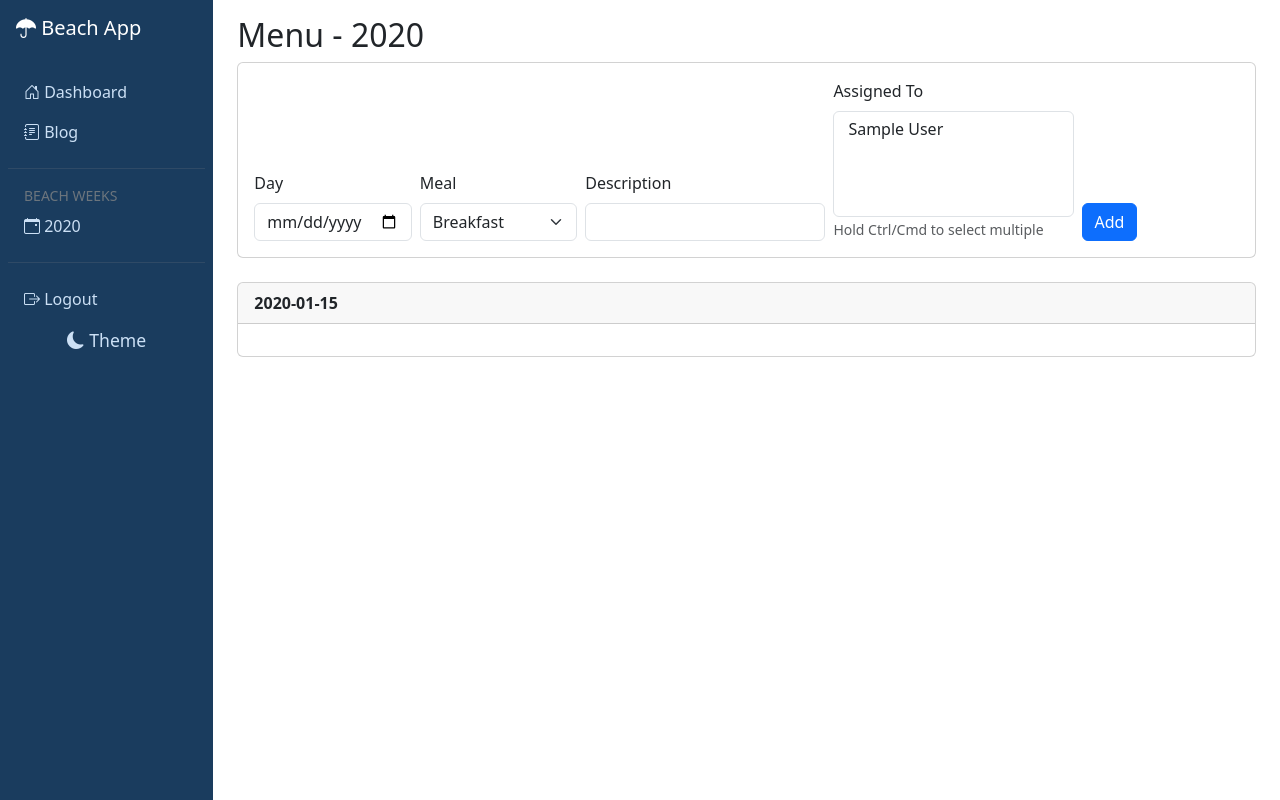
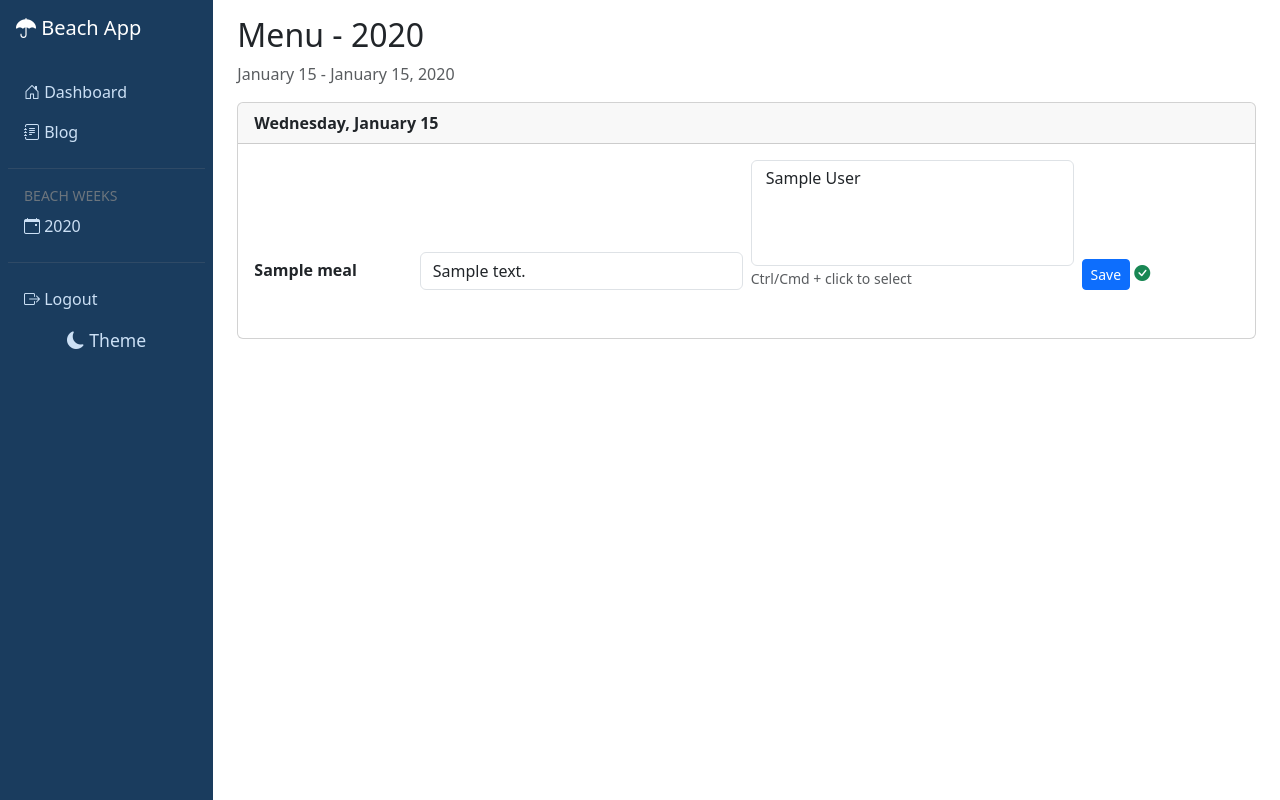
Before and after one commit to JamesMoore2090/beach-app-, a Flask app: template app/templates/admin/menu.html in a window 1280 px wide. Run offline with Flask 3, Linux system fonts and the light colour scheme; tables that the repository leaves empty hold one stand-in row (values such as "Sample post"); the template is opened without the code that fills it: values that come from a table or form of the project are taken from there, most other values are stand-ins (such as "Sample title", 1, 10 or a date in 2020).

Commit message:
Pre-populate menu page with beach week days and meal slots
First day shows only dinner, last day has no meals, all other days
show breakfast/lunch/dinner. Each slot has description and user
multi-select pre-filled with existing data. 60 tests passing.

Co-Authored-By: Claude Opus 4.6 (1M context) <noreply@anthropic.com>

```diff
--- a/app/templates/admin/menu.html
+++ b/app/templates/admin/menu.html
@@ -3,67 +3,45 @@
 
 {% block content %}
 <h2>Menu - {{ beach_week.year }}</h2>
+<p class="text-muted">{{ beach_week.start_date.strftime('%B %d') }} - {{ beach_week.end_date.strftime('%B %d, %Y') }}</p>
 
+{% for day_info in schedule %}
 <div class="card mb-4">
+    <div class="card-header"><strong>{{ day_info.date.strftime('%A, %B %d') }}</strong></div>
     <div class="card-body">
-        <form method="POST">
+        {% for meal in day_info.meals %}
+        {% set item = day_info.items[meal] %}
+        <form method="POST" class="mb-3 pb-3 {{ 'border-bottom' if not loop.last }}">
+            <input type="hidden" name="day" value="{{ day_info.date.isoformat() }}">
+            <input type="hidden" name="meal_type" value="{{ meal }}">
             <div class="row g-2 align-items-end">
                 <div class="col-md-2">
-                    <label for="day" class="form-label">Day</label>
-                    <input type="date" class="form-control" id="day" name="day" required>
+                    <label class="form-label fw-bold">{{ meal | capitalize }}</label>
+                </div>
+                <div class="col-md-4">
+                    <input type="text" class="form-control" name="description"
+                           placeholder="What's cooking?"
+                           value="{{ item.description if item else '' }}">
+                </div>
+                <div class="col-md-4">
+                    <select class="form-select" name="assigned_users" multiple>
+                        {% for u in users %}
+                        <option value="{{ u.id }}"
+                            {{ 'selected' if item and u in item.assigned_users }}>{{ u.name }}</option>
+                        {% endfor %}
+                    </select>
+                    <small class="text-muted">Ctrl/Cmd + click to select</small>
                 </div>
                 <div class="col-md-2">
-                    <label for="meal_type" class="form-label">Meal</label>
-                    <select class="form-select" id="meal_type" name="meal_type" required>
-                        <option value="breakfast">Breakfast</option>
-                        <option value="lunch">Lunch</option>
-                        <option value="dinner">Dinner</option>
-                    </select>
-                </div>
-                <div class="col-md-3">
-                    <label for="description" class="form-label">Description</label>
-                    <input type="text" class="form-control" id="description" name="description" required>
-                </div>
-                <div class="col-md-3">
-                    <label for="assigned_users" class="form-label">Assigned To</label>
-                    <select class="form-select" id="assigned_users" name="assigned_users" multiple>
-                        {% for u in users %}
-                        <option value="{{ u.id }}">{{ u.name }}</option>
-                        {% endfor %}
-                    </select>
-                    <small class="text-muted">Hold Ctrl/Cmd to select multiple</small>
-                </div>
-                <div class="col-md-2">
-                    <button type="submit" class="btn btn-primary">Add</button>
+                    <button type="submit" class="btn btn-sm btn-primary">Save</button>
+                    {% if item and item.description %}
+                    <span class="text-success"><i class="bi bi-check-circle-fill"></i></span>
+                    {% endif %}
                 </div>
             </div>
         </form>
-    </div>
-</div>
-
-{% if days %}
-{% for day in days %}
-<div class="card mb-3">
-    <div class="card-header"><strong>{{ day.strftime('%A, %B %d') }}</strong></div>
-    <div class="card-body">
-        {% for item in beach_week.menu_items if item.day == day %}
-        <div class="d-flex justify-content-between align-items-center mb-2">
-            <div>
-                <span class="badge bg-secondary">{{ item.meal_type | capitalize }}</span>
-                {{ item.description }}
-                {% if item.assigned_users %}
-                <small class="text-muted">- {{ item.assigned_users | map(attribute='name') | join(', ') }}</small>
-                {% endif %}
-            </div>
-            <form method="POST" action="{{ url_for('admin.delete_menu_item', item_id=item.id) }}" class="d-inline">
-                <button type="submit" class="btn btn-sm btn-outline-danger">Remove</button>
-            </form>
-        </div>
         {% endfor %}
     </div>
 </div>
 {% endfor %}
-{% else %}
-<p class="text-muted">No menu items yet.</p>
-{% endif %}
 {% endblock %}
```
Also changed, not shown: app/admin/routes.py (+39 -9 lines), tests/test_admin.py (+2 -2 lines).
